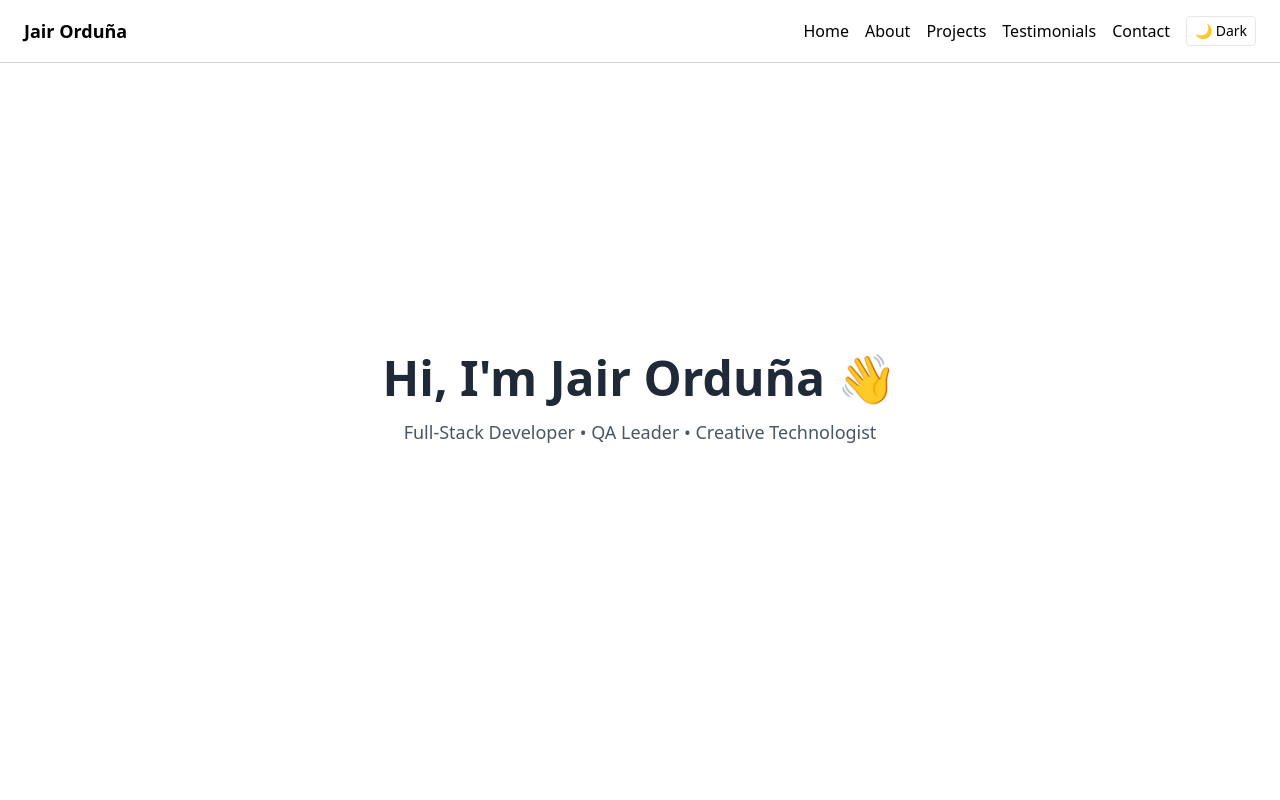
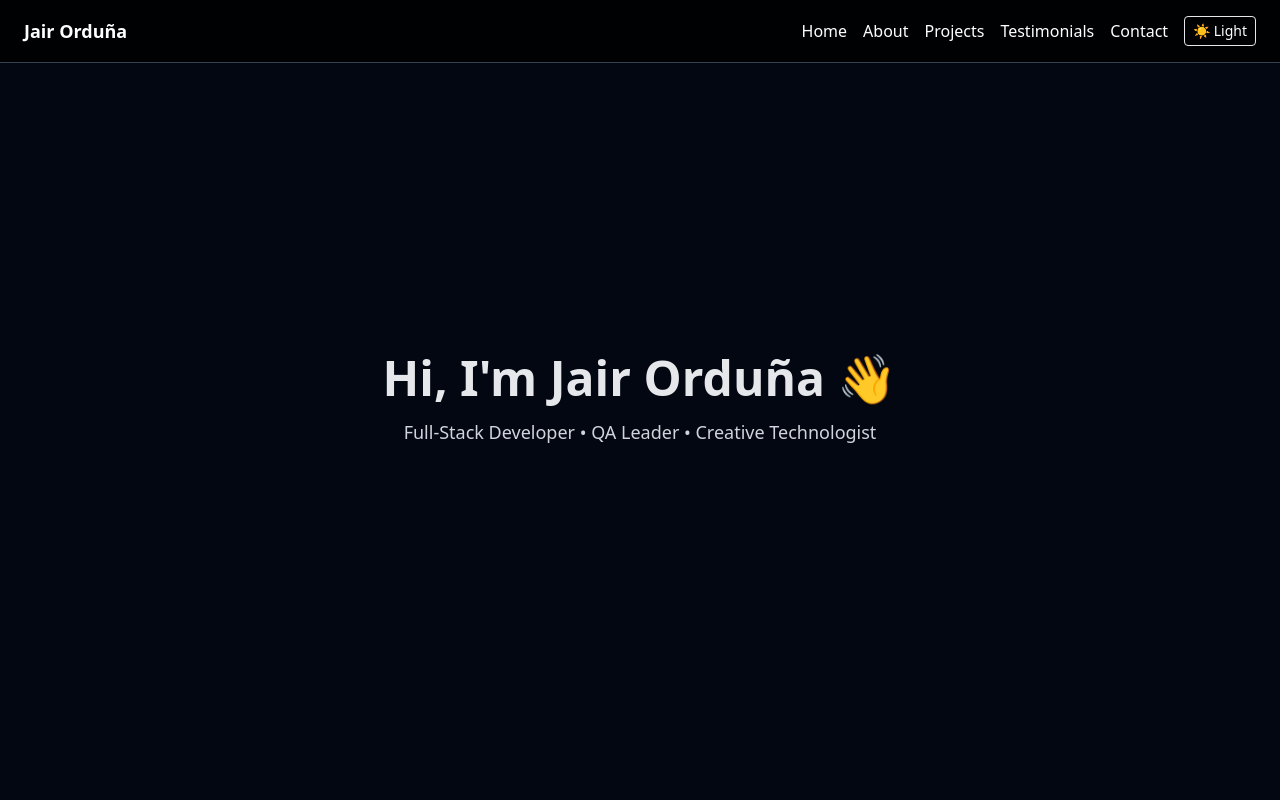
Before and after one commit to jajair23/animated-portfolio, a React (Vite) app: page /about in a window 1280 px wide. Shown: the top 800 px of the page. Built offline with nearby package versions, Linux system fonts and the light colour scheme.

Commit message:
default theme

```diff
--- a/src/App.jsx
+++ b/src/App.jsx
@@ -8,8 +8,13 @@ import Contact from './sections/Contact'
 
 export default function App() {
   const [darkMode, setDarkMode] = useState(() => {
-    return localStorage.getItem('theme') === 'dark'
+    const savedTheme = localStorage.getItem('theme')
+    if (savedTheme === 'dark') return true
+    if (savedTheme === 'light') return false
+    // Default to dark if nothing is saved
+    return true
   })
+
 
   useEffect(() => {
     document.documentElement.classList.toggle('dark', darkMode)
```
